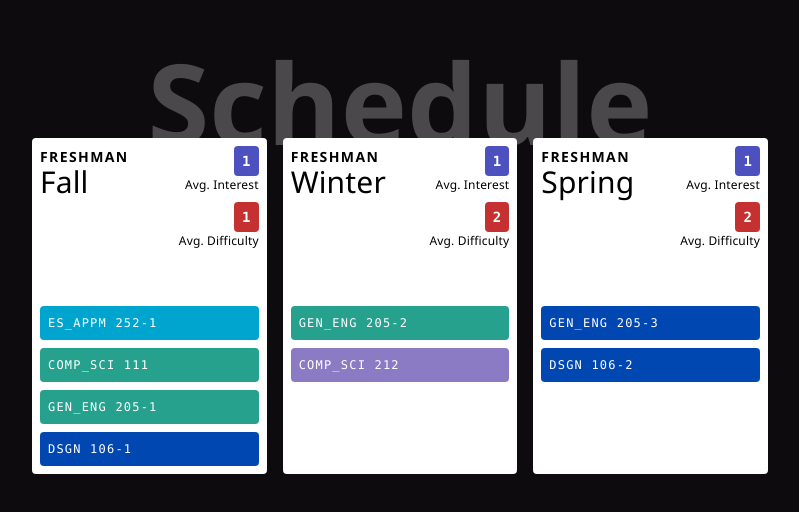
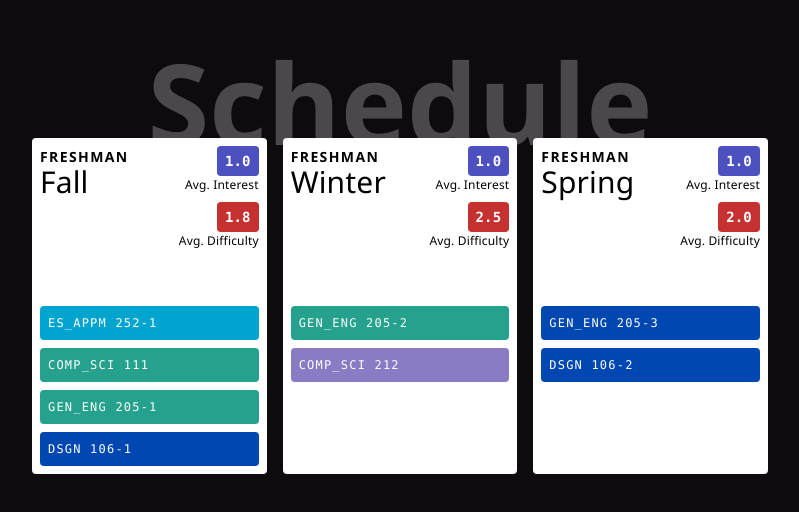
Before and after one commit to fardeemmunir/gameplan, a Next.js app: page / in a window 1280 px wide. Shown: the part 1299-1811 px from the top of the page, without its empty margins (240-1039 px from the left). Built offline with nearby package versions, Linux system fonts and the light colour scheme.

Commit message:
Show quarter meta data to 1 d.p.

```diff
--- a/components/QuarterCard.jsx
+++ b/components/QuarterCard.jsx
@@ -36,12 +36,12 @@ const QuarterCard = ({ classes, year, quarter }) => {
           </div>
 
           <QuarterOverview
-            difficulty={Math.floor(
+            difficulty={(
               classes.reduce((a, b) => a + b.difficulty, 0) / classes.length
-            )}
-            interest={Math.floor(
+            ).toFixed(1)}
+            interest={(
               classes.reduce((a, b) => a + b.interest, 0) / classes.length
-            )}
+            ).toFixed(1)}
           />
         </div>
 
```
